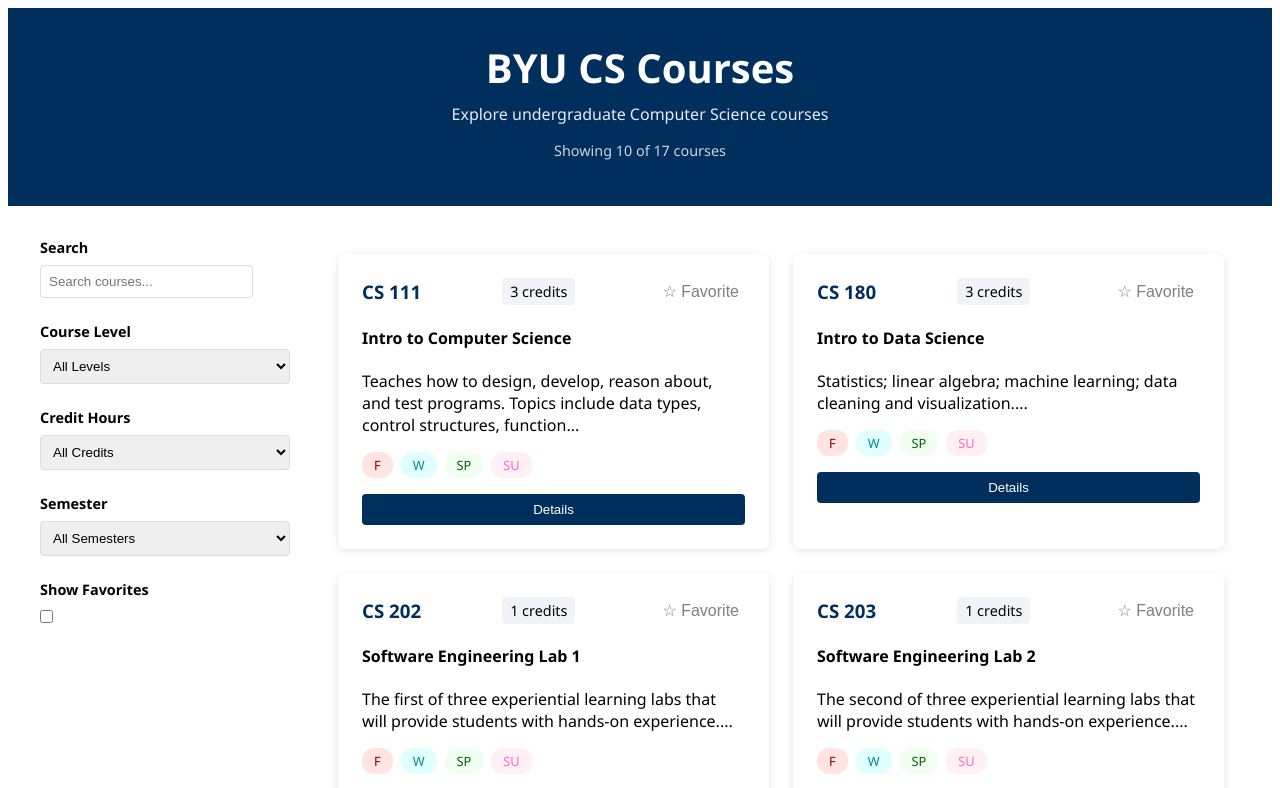
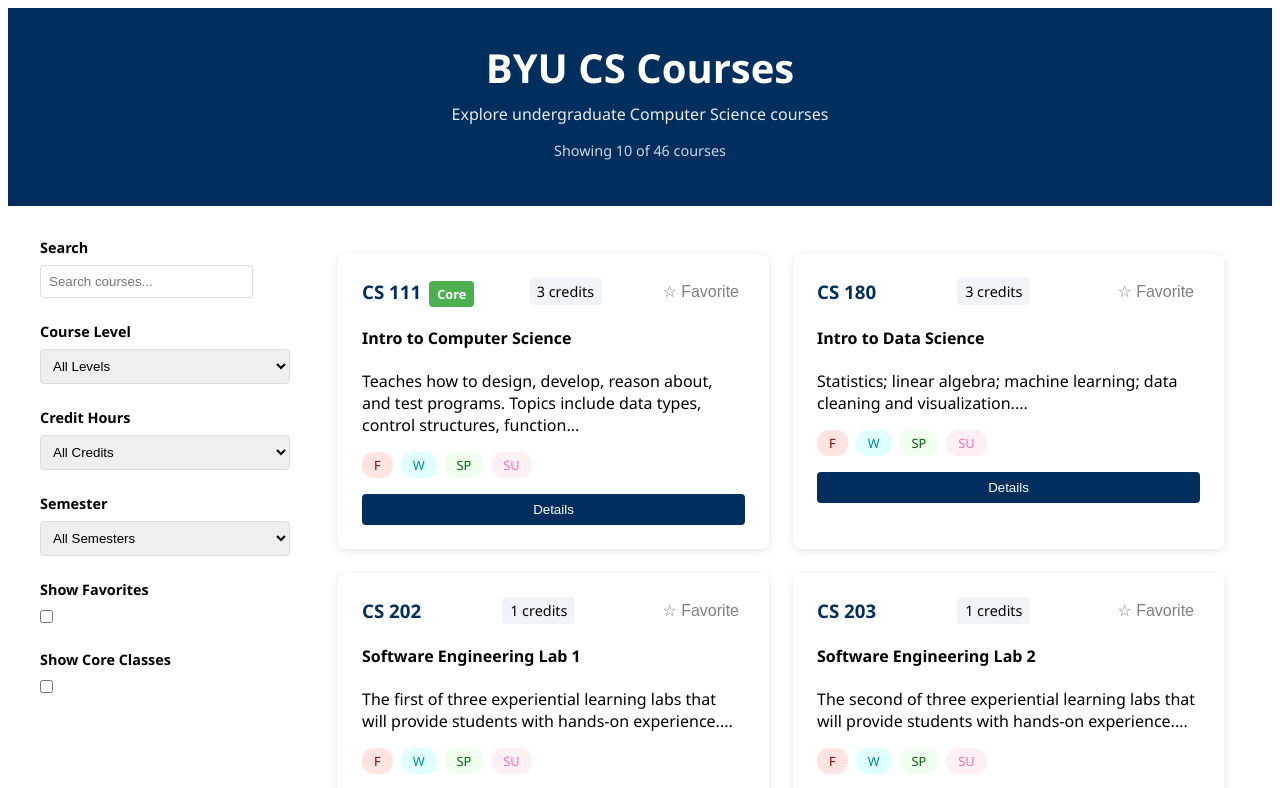
Before and after one commit to nbn1343/P1_Website, a React (Vite) app: page / in a window 1280 px wide. Shown: the top 788 px of the page. Built offline with nearby package versions, Linux system fonts and the light colour scheme.

Commit message:
Added core filter and fixed the popup tab

```diff
--- a/src/App.jsx
+++ b/src/App.jsx
@@ -12,6 +12,9 @@ function App() {
 
   const [favorites, setFavorites] = useState([]);
 
+  const [showCore, setShowCore] = useState(false);
+
+
   const [showFavorites, setShowFavorites] = useState(false);
 
   const filteredCourses = coursesData.filter(course => {
@@ -22,12 +25,15 @@ function App() {
     const searchMatch = course.header.toLowerCase().includes(searchTerm.toLowerCase()) ||
       course.title.toLowerCase().includes(searchTerm.toLowerCase());
     const favoritesMatch = !showFavorites || favorites.includes(course.id);
+    const coreMatch = !showCore || course.isCore;
 
-    return levelMatch && creditMatch && semesterMatch && searchMatch && favoritesMatch;
+    return levelMatch && creditMatch && semesterMatch && searchMatch && favoritesMatch && coreMatch;
   });
 
   const totalPages = Math.ceil(filteredCourses.length / coursesPerPage);
-  const displayedCourses = filteredCourses.slice(
+  const displayedCourses = showFavorites && favorites.length === 0
+  ? []
+  : filteredCourses.slice(
       (currentPage - 1) * coursesPerPage,
       currentPage * coursesPerPage
     );
@@ -114,15 +120,30 @@ function App() {
               onChange={() => setShowFavorites(f => !f)}
             />
           </div>
+
+          <div className="filter-group">
+            <label>Show Core Classes</label>
+            <input
+              type="checkbox"
+              checked={showCore}
+              onChange={() => setShowCore(c => !c)}
+            />
+          </div>
         </aside>
 
         <main className="courses-container">
   <div className="courses-scroll">
     <div className="courses-grid">
-              {displayedCourses.map((course) => (
+      {showFavorites && favorites.length === 0 ? (
+        <div className="no-favorites-message">NO FAVORITES SELECTED</div>
+      ) : (
+        displayedCourses.map((course) => (
           <div className="course-card" key={course.id}>
   <div className="card-header">
-                  <h3>{course.header}</h3>
+    <h3>
+      {course.header}
+      {course.isCore && <span className="core-badge">Core</span>}
+    </h3>
     <span className="credits">{course.credits} credits</span>
     <button
       className={`favorite-button ${favorites.includes(course.id) ? 'favorited' : ''}`}
@@ -140,7 +161,8 @@ function App() {
   </div>
   <button className="more-button" onClick={() => openModal(course)}>Details</button>
 </div>
-              ))}
+        ))
+      )}
     </div>
   </div>
 
@@ -166,7 +188,11 @@ function App() {
   <div className="modal-overlay" onClick={closeModal}>
     <div className="modal-content" onClick={e => e.stopPropagation()}>
       <button className="modal-close" onClick={closeModal}>×</button>
-            <h2>{modalCourse.header}: {modalCourse.title}</h2>
+      <div className="modal-inner-content">
+        <h2>
+          {modalCourse.header}: {modalCourse.title}
+          {modalCourse.isCore && <span className="core-badge">Core</span>}
+        </h2>
         <button
           className={`favorite-button ${favorites.includes(modalCourse.id) ? 'favorited' : ''}`}
           onClick={() => toggleFavorite(modalCourse.id)}
@@ -187,7 +213,9 @@ function App() {
         </div>
       </div>
     </div>
+  </div>
 )}
+
     </div>
   );
 }
--- a/src/courseData.js
+++ b/src/courseData.js
@@ -1,158 +1,417 @@
 const coursesData = [
   {
-      id: 'cs111',
-      header: 'CS 111',
-      title: 'Intro to Computer Science',
-      description:
-        'Teaches how to design, develop, reason about, and test programs. Topics include data types, control structures, functions, objects, basic algorithms, and problem-solving strategies.',
-      credits: 3,
-      semesters: ['F', 'W', 'SP', 'SU'],
+    "id": "cs111",
+    "header": "CS 111",
+    "title": "Intro to Computer Science",
+    "description": "Teaches how to design, develop, reason about, and test programs. Topics include data types, control structures, functions, objects, basic algorithms, and problem-solving strategies.",
+    "credits": 3,
+    "semesters": ["F", "W", "SP", "SU"],
+    "isCore": true
   },
   {
-      id: 'cs180',
-      header: 'CS 180',
-      title: 'Intro to Data Science',
-      description:
-        'Statistics; linear algebra; machine learning; data cleaning and visualization.',
-      credits: 3,
-      semesters: ['F', 'W', 'SP', 'SU'],
+    "id": "cs180",
+    "header": "CS 180",
+    "title": "Intro to Data Science",
+    "description": "Statistics; linear algebra; machine learning; data cleaning and visualization.",
+    "credits": 3,
+    "semesters": ["F", "W", "SP", "SU"],
+    "isCore": false
   },
   {
-      id: 'cs202',
-      header: 'CS 202',
-      title: 'Software Engineering Lab 1',
-      description:
-        'The first of three experiential learning labs that will provide students with hands-on experience.',
-      credits: 1,
-      semesters: ['F', 'W', 'SP', 'SU'],
+    "id": "cs202",
+    "header": "CS 202",
+    "title": "Software Engineering Lab 1",
+    "description": "The first of three experiential learning labs that will provide students with hands-on experience.",
+    "credits": 1,
+    "semesters": ["F", "W", "SP", "SU"],
+    "isCore": false
   },
   {
-      id: 'cs203',
-      header: 'CS 203',
-      title: 'Software Engineering Lab 2',
-      description:
-        'The second of three experiential learning labs that will provide students with hands-on experience.',
-      credits: 1,
-      semesters: ['F', 'W', 'SP', 'SU'],
+    "id": "cs203",
+    "header": "CS 203",
+    "title": "Software Engineering Lab 2",
+    "description": "The second of three experiential learning labs that will provide students with hands-on experience.",
+    "credits": 1,
+    "semesters": ["F", "W", "SP", "SU"],
+    "isCore": false
   },
   {
-      id: 'cs204',
-      header: 'CS 204',
-      title: 'Software Engineering Lab 3',
-      description:
-        'The third of three experiential learning labs that will provide students with hands-on experience.',
-      credits: 1,
-      semesters: ['F', 'W', 'SP', 'SU'],
+    "id": "cs204",
+    "header": "CS 204",
+    "title": "Software Engineering Lab 3",
+    "description": "The third of three experiential learning labs that will provide students with hands-on experience.",
+    "credits": 1,
+    "semesters": ["F", "W", "SP", "SU"],
+    "isCore": false
   },
   {
-      id: 'cs224',
-      header: 'CS 224',
-      title: 'Computer Systems',
-      description:
-        'How a computer works to execute sequential code: low level data representation and instruction processing.',
-      credits: 3,
-      semesters: ['F', 'W', 'SP', 'SU'],
+    "id": "cs224",
+    "header": "CS 224",
+    "title": "Computer Systems",
+    "description": "How a computer works to execute sequential code: low level data representation and instruction processing.",
+    "credits": 3,
+    "semesters": ["F", "W", "SP", "SU"],
+    "isCore": true
   },
   {
-      id: 'cs235',
-      header: 'CS 235',
-      title: 'Data Structures',
-      description:
-        'Fundamental data structures and algorithms; basic algorithm analysis.',
-      credits: 3,
-      semesters: ['F', 'W', 'SP', 'SU'],
+    "id": "cs235",
+    "header": "CS 235",
+    "title": "Data Structures",
+    "description": "Fundamental data structures and algorithms; basic algorithm analysis.",
+    "credits": 3,
+    "semesters": ["F", "W", "SP", "SU"],
+    "isCore": true
   },
   {
-      id: 'cs236',
-      header: 'CS 236',
-      title: 'Discrete Structure',
-      description:
-        'Introduction to grammars and parsing; predicate and propositional logic; proof techniques.',
-      credits: 3,
-      semesters: ['F', 'W', 'SP', 'SU'],
+    "id": "cs236",
+    "header": "CS 236",
+    "title": "Discrete Structure",
+    "description": "Introduction to grammars and parsing; predicate and propositional logic; proof techniques.",
+    "credits": 3,
+    "semesters": ["F", "W", "SP", "SU"],
+    "isCore": true
   },
   {
-      id: 'cs312',
-      header: 'CS 312',
-      title: 'Algorithm Design and Analysis',
-      description:
-        'Advanced algorithm analysis, design techniques, graph algorithms, probabilistic algorithms, and parallel computing.',
-      credits: 3,
-      semesters: ['F', 'W'],
+    "id": "cs312",
+    "header": "CS 312",
+    "title": "Algorithm Design and Analysis",
+    "description": "Advanced algorithm analysis, design techniques, graph algorithms, probabilistic algorithms, and parallel computing.",
+    "credits": 3,
+    "semesters": ["F", "W"],
+    "isCore": true
   },
   {
-      id: 'cs324',
-      header: 'CS 324',
-      title: 'Systems Programming',
-      description:
-        'Operating systems, concurrent programming, process management, memory management, file systems, and networking.',
-      credits: 3,
-      semesters: ['F', 'W'],
+    "id": "cs324",
+    "header": "CS 324",
+    "title": "Systems Programming",
+    "description": "Operating systems, concurrent programming, process management, memory management, file systems, and networking.",
+    "credits": 3,
+    "semesters": ["F", "W"],
+    "isCore": true
   },
   {
-      id: 'cs340',
-      header: 'CS 340',
-      title: 'Software Design & Testing',
-      description:
-        'Software development methodologies, object-oriented design patterns, testing strategies, and software maintenance.',
-      credits: 3,
-      semesters: ['F', 'W'],
-    },
-    // Additional 300-level courses
-    {
-      id: 'cs330',
-      header: 'CS 330',
-      title: 'Programming Languages',
-      description:
-        'Programming language paradigms, syntax and semantics, type systems, functional programming, and language implementation techniques.',
-      credits: 3,
-      semesters: ['F', 'W'],
+    "id": "cs340",
+    "header": "CS 340",
+    "title": "Software Design & Testing",
+    "description": "Software development methodologies, object-oriented design patterns, testing strategies, and software maintenance.",
+    "credits": 3,
+    "semesters": ["F", "W"],
+    "isCore": true
   },
   {
-      id: 'cs345',
-      header: 'CS 345',
-      title: 'Operating Systems Design',
-      description:
-        'Process management, memory allocation, file systems, device management, and distributed systems concepts.',
-      credits: 3,
-      semesters: ['F', 'W'],
+    "id": "cs330",
+    "header": "CS 330",
+    "title": "Programming Languages",
+    "description": "Programming language paradigms, syntax and semantics, type systems, functional programming, and language implementation techniques.",
+    "credits": 3,
+    "semesters": ["F", "W"],
+    "isCore": false
   },
   {
-      id: 'cs355',
-      header: 'CS 355',
-      title: 'Interactive Graphics',
-      description:
-        '2D graphics programming, user interface design, event handling, and interactive applications development.',
-      credits: 3,
-      semesters: ['F', 'W'],
-    },
-    // Additional 400-level courses
-    {
-      id: 'cs450',
-      header: 'CS 450',
-      title: 'Computer Graphics',
-      description:
-        '3D graphics, rendering, geometric modeling, animation, visualization techniques, and graphics programming.',
-      credits: 3,
-      semesters: ['F', 'W'],
+    "id": "cs345",
+    "header": "CS 345",
+    "title": "Operating Systems Design",
+    "description": "Process management, memory allocation, file systems, device management, and distributed systems concepts.",
+    "credits": 3,
+    "semesters": ["F", "W"],
+    "isCore": false
   },
   {
-      id: 'cs465',
-      header: 'CS 465',
-      title: 'Computer Security',
-      description:
-        'Cryptography, network security, authentication, access control, and software security principles.',
-      credits: 3,
-      semesters: ['F', 'W'],
+    "id": "cs355",
+    "header": "CS 355",
+    "title": "Interactive Graphics",
+    "description": "2D graphics programming, user interface design, event handling, and interactive applications development.",
+    "credits": 3,
+    "semesters": ["F", "W"],
+    "isCore": false
   },
   {
-      id: 'cs470',
-      header: 'CS 470',
-      title: 'Artificial Intelligence',
-      description:
-        'Machine learning, neural networks, natural language processing, and expert systems development.',
-      credits: 3,
-      semesters: ['F', 'W'],
+    "id": "cs450",
+    "header": "CS 450",
+    "title": "Computer Graphics",
+    "description": "3D graphics, rendering, geometric modeling, animation, visualization techniques, and graphics programming.",
+    "credits": 3,
+    "semesters": ["F", "W"],
+    "isCore": false
+  },
+  {
+    "id": "cs465",
+    "header": "CS 465",
+    "title": "Computer Security",
+    "description": "Cryptography, network security, authentication, access control, and software security principles.",
+    "credits": 3,
+    "semesters": ["F", "W"],
+    "isCore": false
+  },
+  {
+    "id": "cs470",
+    "header": "CS 470",
+    "title": "Artificial Intelligence",
+    "description": "Machine learning, neural networks, natural language processing, and expert systems development.",
+    "credits": 3,
+    "semesters": ["F", "W"],
+    "isCore": false
+  },
+  {
+    "id": "cs260",
+    "header": "CS 260",
+    "title": "Web Programming",
+    "description": "HTML, CSS, JavaScript, and server-side programming for web applications.",
+    "credits": 3,
+    "semesters": ["F", "W"],
+    "isCore": false
+  },
+  {
+    "id": "cs356",
+    "header": "CS 356",
+    "title": "Mobile Application Development",
+    "description": "Design and development of mobile applications for iOS and Android platforms.",
+    "credits": 3,
+    "semesters": ["F", "W"],
+    "isCore": false
+  },
+  {
+    "id": "cs401",
+    "header": "CS 401",
+    "title": "Ethics in Computer Science",
+    "description": "Ethical issues in computing, privacy, intellectual property, and professional responsibility.",
+    "credits": 2,
+    "semesters": ["F", "W"],
+    "isCore": true
+  },
+  {
+    "id": "cs452",
+    "header": "CS 452",
+    "title": "Database Systems",
+    "description": "Relational database design, SQL, database management systems, and data warehousing.",
+    "credits": 3,
+    "semesters": ["F", "W"],
+    "isCore": false
+  },
+  {
+    "id": "cs460",
+    "header": "CS 460",
+    "title": "Computer Networks",
+    "description": "Network protocols, architecture, security, and distributed systems.",
+    "credits": 3,
+    "semesters": ["F", "W"],
+    "isCore": false
+  },
+  {
+    "id": "cs472",
+    "header": "CS 472",
+    "title": "Machine Learning",
+    "description": "Supervised and unsupervised learning algorithms, neural networks, and deep learning.",
+    "credits": 3,
+    "semesters": ["F", "W"],
+    "isCore": false
+  },
+  {
+    "id": "cs480",
+    "header": "CS 480",
+    "title": "Software Engineering",
+    "description": "Large-scale software development, project management, and software architecture.",
+    "credits": 3,
+    "semesters": ["F", "W"],
+    "isCore": false
+  },
+  {
+    "id": "cs486",
+    "header": "CS 486",
+    "title": "Verification and Validation",
+    "description": "Software testing techniques, test-driven development, and formal verification methods.",
+    "credits": 3,
+    "semesters": ["F", "W"],
+    "isCore": false
+  },
+  {
+    "id": "cs490r",
+    "header": "CS 490R",
+    "title": "Special Topics in Computer Science",
+    "description": "Advanced topics in computer science, varying by semester.",
+    "credits": 3,
+    "semesters": ["F", "W"],
+    "isCore": false
+  },
+  {
+    "id": "cs494",
+    "header": "CS 494",
+    "title": "Capstone I",
+    "description": "First part of the senior project course, focusing on project planning and design.",
+    "credits": 3,
+    "semesters": ["F", "W"],
+    "isCore": true
+  },
+  {
+    "id": "cs495",
+    "header": "CS 495",
+    "title": "Capstone II",
+    "description": "Second part of the senior project course, focusing on implementation and presentation.",
+    "credits": 3,
+    "semesters": ["F", "W"],
+    "isCore": true
+  },
+  {
+    "id": "cs240",
+    "header": "CS 240",
+    "title": "Advanced Programming Concepts",
+    "description": "Object-oriented programming, design patterns, and advanced language features.",
+    "credits": 3,
+    "semesters": ["F", "W"],
+    "isCore": false
+  },
+  {
+    "id": "cs252",
+    "header": "CS 252",
+    "title": "Introduction to Computational Theory",
+    "description": "Formal languages, automata theory, and computability.",
+    "credits": 3,
+    "semesters": ["F", "W"],
+    "isCore": false
+  },
+  {
+    "id": "cs301",
+    "header": "CS 301",
+    "title": "Algorithms and Complexity",
+    "description": "Advanced algorithm design, complexity analysis, and NP-completeness.",
+    "credits": 3,
+    "semesters": ["F", "W"],
+    "isCore": false
+  },
+  {
+    "id": "cs360",
+    "header": "CS 360",
+    "title": "Internet Programming",
+    "description": "Client-server architecture, RESTful APIs, and full-stack web development.",
+    "credits": 3,
+    "semesters": ["F", "W"],
+    "isCore": false
+  },
+  {
+    "id": "cs405",
+    "header": "CS 405",
+    "title": "Creating and Managing a Software Business",
+    "description": "Entrepreneurship in software, business models, and startup strategies.",
+    "credits": 3,
+    "semesters": ["F", "W"],
+    "isCore": false
+  },
+  {
+    "id": "cs412",
+    "header": "CS 412",
+    "title": "Distributed Systems",
+    "description": "Principles and paradigms of distributed computing systems.",
+    "credits": 3,
+    "semesters": ["F", "W"],
+    "isCore": false
+  },
+  {
+    "id": "cs428",
+    "header": "CS 428",
+    "title": "Software Engineering",
+    "description": "Software development processes, requirements engineering, and project management.",
+    "credits": 3,
+    "semesters": ["F", "W"],
+    "isCore": false
+  },
+  {
+    "id": "cs431",
+    "header": "CS 431",
+    "title": "Artificial Intelligence",
+    "description": "Knowledge representation, reasoning, and machine learning techniques.",
+    "credits": 3,
+    "semesters": ["F", "W"],
+    "isCore": false
+  },
+  {
+    "id": "cs455",
+    "header": "CS 455",
+    "title": "Computer Graphics",
+    "description": "3D modeling, rendering, and animation techniques.",
+    "credits": 3,
+    "semesters": ["F", "W"],
+    "isCore": false
+  },
+  {
+    "id": "cs462",
+    "header": "CS 462",
+    "title": "Large-scale Distributed Systems",
+    "description": "Design and implementation of scalable distributed systems and cloud computing.",
+    "credits": 3,
+    "semesters": ["F", "W"],
+    "isCore": false
+  },
+  {
+    "id": "cs474",
+    "header": "CS 474",
+    "title": "Deep Learning",
+    "description": "Neural network architectures, training techniques, and applications in various domains.",
+    "credits": 3,
+    "semesters": ["F", "W"],
+    "isCore": false
+  },
+  {
+    "id": "cs478",
+    "header": "CS 478",
+    "title": "Introduction to Data Mining",
+    "description": "Data preprocessing, association rules, clustering, and classification techniques.",
+    "credits": 3,
+    "semesters": ["F", "W"],
+    "isCore": false
+  },
+  {
+    "id": "cs484",
+    "header": "CS 484",
+    "title": "Parallel Processing",
+    "description": "Parallel algorithms, architectures, and programming models.",
+    "credits": 3,
+    "semesters": ["F", "W"],
+    "isCore": false
+  },
+  {
+    "id": "cs486",
+    "header": "CS 486",
+    "title": "Verification and Validation",
+    "description": "Software testing techniques, test-driven development, and formal verification methods.",
+    "credits": 3,
+    "semesters": ["F", "W"],
+    "isCore": false
+  },
+  {
+    "id": "cs493r",
+    "header": "CS 493R",
+    "title": "Computing for Good",
+    "description": "Applying computer science skills to solve real-world problems in non-profit and humanitarian contexts.",
+    "credits": 3,
+    "semesters": ["F", "W"],
+    "isCore": false
+  },
+  {
+    "id": "cs497r",
+    "header": "CS 497R",
+    "title": "Undergraduate Research",
+    "description": "Directed research in computer science under faculty supervision.",
+    "credits": 3,
+    "semesters": ["F", "W", "SP", "SU"],
+    "isCore": false
+  },
+  {
+    "id": "cs498r",
+    "header": "CS 498R",
+    "title": "Undergraduate Teaching Assistant",
+    "description": "Assisting in teaching undergraduate computer science courses.",
+    "credits": 3,
+    "semesters": ["F", "W", "SP", "SU"],
+    "isCore": false
+  },
+  {
+    "id": "cs501",
+    "header": "CS 501",
+    "title": "Advanced Algorithms",
+    "description": "In-depth study of advanced algorithmic techniques and analysis.",
+    "credits": 3,
+    "semesters": ["F"],
+    "isCore": false
   },
   ];
 
--- a/src/index.css
+++ b/src/index.css
@@ -162,6 +162,24 @@ select, input {
   width: 100%;
 }
 
+.no-favorites-message {
+  grid-column: 1 / -1;
+  text-align: center;
+  font-size: 1.5rem;
+  font-weight: bold;
+  color: #888;
+  padding: 2rem;
+}
+
+.core-badge {
+  background-color: #4CAF50; /* Green */
+  color: white;
+  padding: 0.25rem 0.5rem;
+  border-radius: 4px;
+  font-size: 0.8rem;
+  margin-left: 0.5rem;
+}
+
 .pagination {
   display: flex;
   justify-content: center;
@@ -199,11 +217,20 @@ select, input {
   background: white;
   padding: 2rem;
   border-radius: 8px;
-  max-width: 600px;
   width: 90%;
-  max-height: 80vh;
-  overflow-y: auto;
+  max-width: 800px; /* Increased from 600px */
+  height: auto;
+  max-height: 90vh;
+  overflow: hidden; /* Changed from overflow-y: auto */
   position: relative;
+  display: flex;
+  flex-direction: column;
+}
+
+.modal-inner-content {
+  flex: 1;
+  display: flex;
+  flex-direction: column;
 }
 
 .modal-close {
@@ -222,10 +249,19 @@ select, input {
 }
 
 .modal-details {
-  display: grid;
-  grid-template-columns: repeat(auto-fit, minmax(150px, 1fr));
+  display: flex; /* Changed to flex */
+  flex-direction: column; /* Stack elements vertically */
   gap: 1rem;
   margin-top: 1.5rem;
+}
+
+.modal-details p {
+  margin: 0; /* Remove default paragraph margins */
+}
+
+.modal-semesters {
+  display: flex; /* Align semesters horizontally */
+  gap: 0.5rem;
 }
 
 .favorited {
```
Lines whose indentation alone changed are shown as unchanged.
